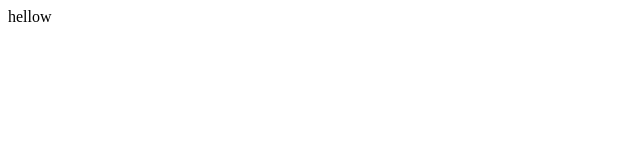
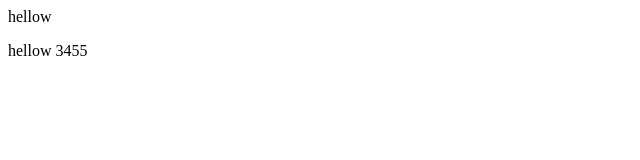
Before and after one commit to CoderPradeep307028/localRepo, a plain HTML site: page index.html in a window 1280 px wide. Shown: the full height of the page, 0-640 px from the left. Drawn offline with Linux system fonts and the light colour scheme.

Commit message:
add new feature

```diff
--- a/index.html
+++ b/index.html
@@ -1 +1,2 @@
 <p> hellow</p>
+<p> hellow 3455 </p>
```
